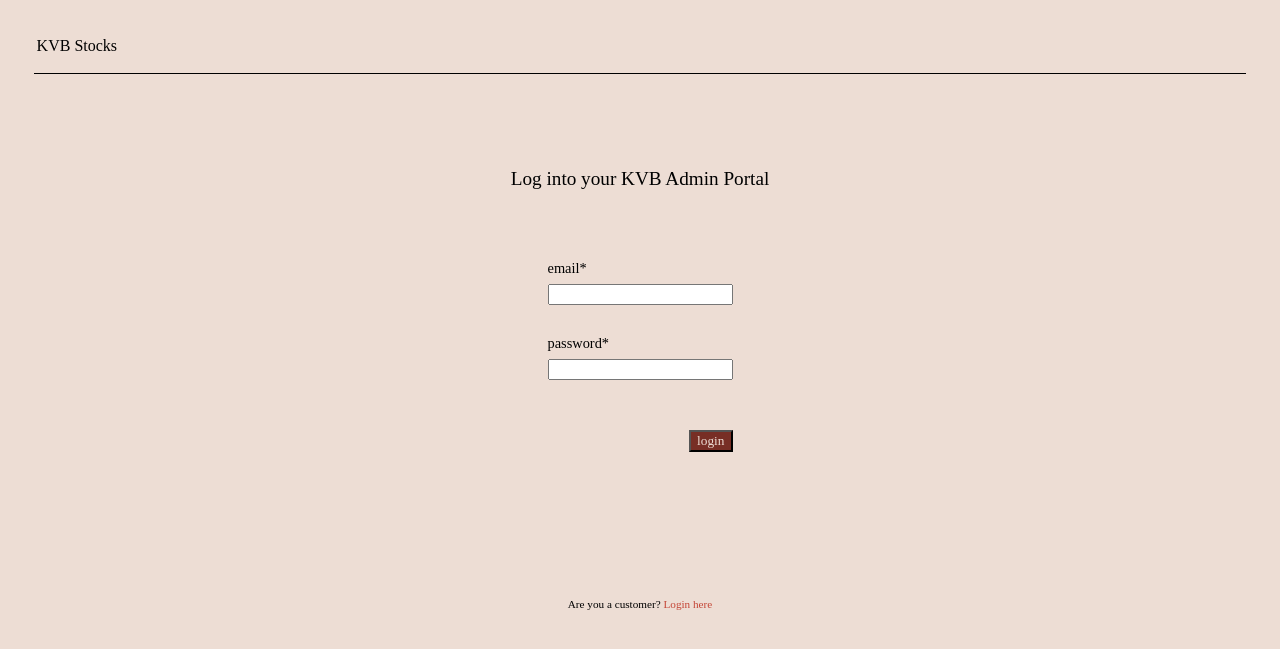
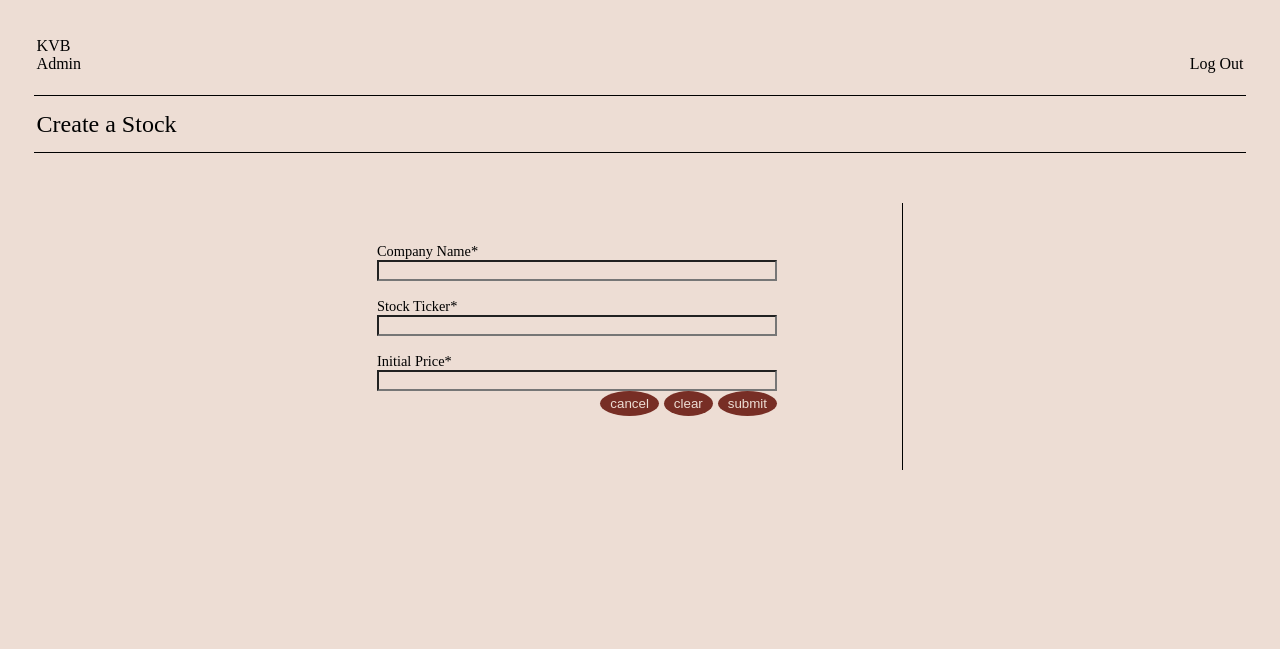
Before and after one commit to vincenzo100/Stock-Trading-System, a Django app: template frontend/admin/templates/admin-stock.html in a window 1280 px wide. Shown: the top 649 px of the page. Run offline with Django 5.2, Linux system fonts and the light colour scheme; the template is opened without the code that fills it, so the values that code supplies are empty; some web fonts are replaced.

Commit message:
Update admin-stock.html

```diff
--- a/frontend/admin/templates/admin-stock.html
+++ b/frontend/admin/templates/admin-stock.html
@@ -1,43 +1,45 @@
 <html>
     <head>
         <meta charset="utf-8">
-        <title>KVB Stocks - Admin Login Page</title>
-        <link rel="stylesheet" href="admin-login-layout.css">
-        <link rel="stylesheet" href="admin-login-styles.css">
+        <meta name="viewport" content="width=device-width, initial-scale=1">
+        <title>KVB Stocks - Stock Creation</title>
+        <link rel="stylesheet" href="admin-stock-layout.css">
+        <link rel="stylesheet" href="admin-stock-styles.css">
         <link rel="stylesheet" href="/User Webpages/nav-bar.css">
     </head>
     <header>
         <table class="logo">
-            <td>
-                KVB Stocks
-            <td>
+            <td><a class="logo" href="admin-dash.html">KVB Admin</a></td>
+        </table>
+        <table class="nav">
+            <td><a href="admin-login.html">Log Out</a></td>
         </table>
     </header>
+    <!--always copy above text for nav bar-->
     <body>
-        <div class="description">
-            <p>
-                Log into your KVB Admin Portal
-            </p>
-        </div>
-        <div class="credentials">
-            <form>
-                <div class="epass">
-                    <label for="email">email*</label><br>
-                </div>
-                    <input type="email" id="email" name="email" required><br>
-                <div class="epass">
-                    <label for="password">password*</label><br>
-                </div>
-                    <input type="password" id="password" name="password" required><br>
-                <div class="submit">
-                    <input type="submit" value="login" formaction="admin-dash.html">
-                </div>
+        <table class="title">
+            <tr>
+                <td>Create a Stock</td>
+            </tr>
+        </table>
+    <!--always copy above for page title-->
+        <div class="bod">
+            <div class="right">
+                <form>
+                    <label for="company">Company Name*</label><br>
+                    <input type="text" id="company" name="company" required><br>
+                    <label for="ticket">Stock Ticker*</label><br>
+                    <input type="text" id="ticker" name="ticker" required><br>
+                    <label for="initial">Initial Price*</label><br>
+                    <input type="text" id="initial" name="initial" required>
+                    <div class="extra">
+                        <!--fix cancel button because it won't work with required-->
+                        <button formaction="admin-dash.html">cancel</button>
+                        <input type="reset" value="clear">
+                        <button type="submit" formaction="admin-conf.html">submit</button>
+                    </div>
                 </form>
-        </div>
-        <div class="bottom">
-            <p>
-                Are you a customer? <a href="/User Webpages/user-login.html">Login here</a>
-            </p>
+            </div>
         </div>
     </body>
 
```
